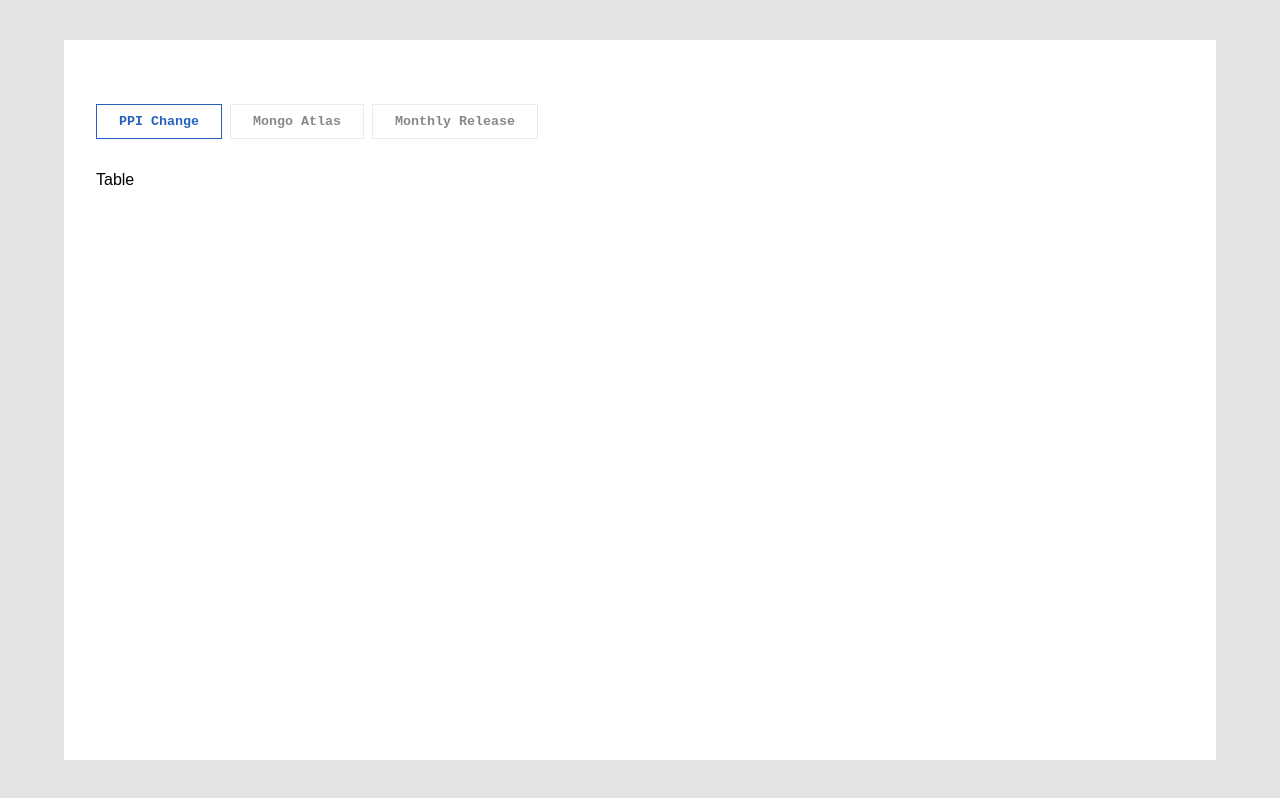
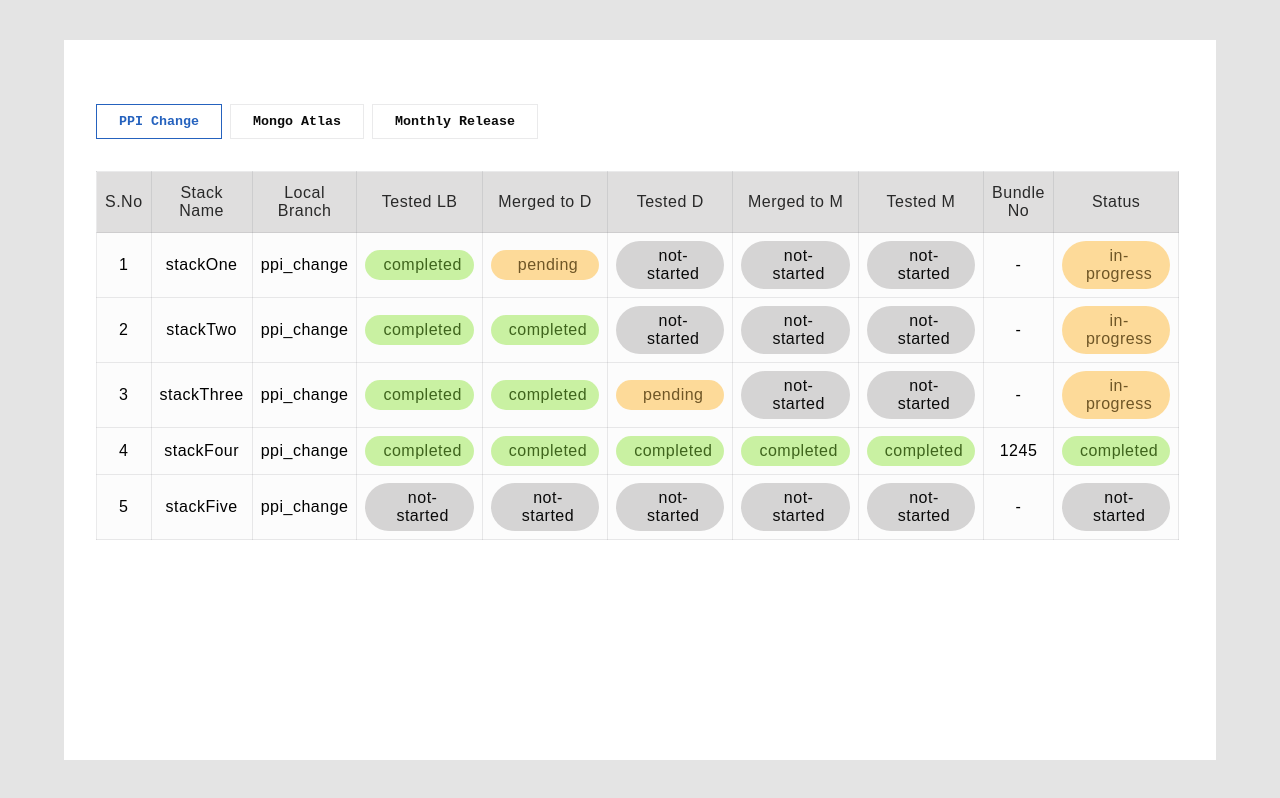
Before and after one commit to AmeenNH3/release-buddy-ui, a React (Vite) app: page / in a window 1280 px wide. Built offline with nearby package versions, Linux system fonts and the light colour scheme.

Commit message:
read only added

```diff
--- a/index.html
+++ b/index.html
@@ -8,6 +8,11 @@
   </head>
   <body>
     <div id="root"></div>
+    <script
+      type="module"
+      src="https://unpkg.com/ionicons@5.5.2/dist/ionicons/ionicons.esm.js"
+    ></script>
+    <script nomodule src="https://unpkg.com/ionicons@5.5.2/dist/ionicons/ionicons.js"></script>
     <script type="module" src="/src/main.jsx"></script>
   </body>
 </html>
--- a/src/App.jsx
+++ b/src/App.jsx
@@ -1,4 +1,5 @@
 import { useState } from "react";
+import { useSelector } from "react-redux";
 import Navbar from "./components/Navbar";
 import Stats from "./components/Stats";
 import Table from "./components/Table";
@@ -6,6 +7,7 @@ import Tickets from "./components/Tickets";
 import dummyData from "./dummy_data.json";
 
 function App() {
+  const activeTicket = useSelector((state) => state.tickets.activeTicket);
   const tickets = dummyData.map((item) => {
     return {
       id: item.id,
@@ -13,13 +15,15 @@ function App() {
     };
   });
 
+  const tableData = dummyData.filter((item) => item.id == activeTicket);
+
   return (
     <>
       <main className="main container">
         {/* <Navbar></Navbar>
         <Stats></Stats> */}
         <Tickets tickets={tickets}></Tickets>
-        <Table data={dummyData}></Table>
+        <Table data={tableData}></Table>
       </main>
     </>
   );
--- a/src/components/Table.jsx
+++ b/src/components/Table.jsx
@@ -1,7 +1,37 @@
 import React from "react";
-
-function Table() {
-  return <div>Table</div>;
+import TableRow from "./TableRow";
+function Table({ data }) {
+  let stacks = data[0].stacks;
+  let tableHeaders = [
+    "S.No",
+    "Stack Name",
+    "Local Branch",
+    "Tested LB",
+    "Merged to D",
+    "Tested D",
+    " Merged to M",
+    "Tested M",
+    "Bundle No",
+    "Status",
+  ];
+  return (
+    <div className="table-container">
+      <table>
+        <thead>
+          <tr>
+            {tableHeaders.map((item, index) => {
+              return <th key={index}>{item}</th>;
+            })}
+          </tr>
+        </thead>
+        <tbody>
+          {stacks.map((stack, index) => {
+            return <TableRow key={index} stack={stack}></TableRow>;
+          })}
+        </tbody>
+      </table>
+    </div>
+  );
 }
 
 export default Table;
--- /dev/null
+++ b/src/components/TableRow.jsx
@@ -0,0 +1,36 @@
+import React from "react";
+import TableValue from "./TableValue";
+function TableRow({ stack }) {
+  // let keys = Object.keys(stack);
+  // let values =
+  const keys = Object.keys(stack);
+  return (
+    <tr>
+      {keys.map((item, index) => {
+        return <TableValue key={index} value={stack[item] ? stack[item] : "-"}></TableValue>;
+      })}
+      {/* <TableValue key={1} value={stack.id}></TableValue>
+      <TableValue key={2} value={stack.stackName}></TableValue>
+      <TableValue key={3} value={stack.localBranch}></TableValue>
+      <TableValue key={4} value={stack.testedLB}></TableValue>
+      <TableValue key={5} value={stack.mergedToD}></TableValue>
+      <TableValue key={6} value={stack.testedD}></TableValue>
+      <TableValue key={7} value={stack.mergedToM}></TableValue>
+      <TableValue key={8} value={stack.testedM}></TableValue>
+      <TableValue key={9} value={stack.bundleNo ? stack.bundleNo : "-"}></TableValue>
+      <TableValue key={10} value={stack.status}></TableValue> */}
+      {/* <td>{stack.id}</td>
+      <td>{stack.stackName}</td>
+      <td>{stack.localBranch}</td>
+      <td>{stack.testedLB}</td>
+      <td>{stack.mergedToD}</td>
+      <td>{stack.testedD}</td>
+      <td>{stack.mergedToM}</td>
+      <td>{stack.testedM}</td>
+      <td>{stack.bundleNo ? stack.bundleNo : "-"}</td>
+      <td>{stack.status}</td> */}
+    </tr>
+  );
+}
+
+export default TableRow;
--- /dev/null
+++ b/src/components/TableValue.jsx
@@ -0,0 +1,41 @@
+import React from "react";
+
+function TableValue({ value }) {
+  let className = null;
+  let iconName = null;
+  if (
+    value == "pending" ||
+    value == "not-started" ||
+    value == "completed" ||
+    value == "in-progress"
+  ) {
+    className = value;
+    if (value == "pending") {
+      iconName = "alert-circle-outline";
+    }
+    if (value == "completed") {
+      iconName = "checkmark-outline";
+    }
+    if (value == "not-started") {
+      iconName = "stop-circle-outline";
+    }
+    if (value == "in-progress") {
+      iconName = "alert-circle-outline";
+    }
+  }
+
+  if (className == null) {
+    return <td>{value}</td>;
+  } else {
+    return (
+      <td>
+        <div className={className ? `${value} table-value` : "table-value"}>
+          <ion-icon name={iconName}></ion-icon>
+          <span>{value}</span>
+        </div>
+      </td>
+    );
+  }
+}
+
+export default TableValue;
--- a/src/components/Tickets.jsx
+++ b/src/components/Tickets.jsx
@@ -11,7 +11,7 @@ function Tickets({ tickets }) {
       {tickets.map((item) => {
         return (
           <button
-            id={item.id}
+            key={item.id}
             className={item.id == activeTicket ? "ticket-btn active" : "ticket-btn"}
             onClick={() => dispatch(setActiveTicket(item.id))}
           >
--- a/src/dummy_data.json
+++ b/src/dummy_data.json
@@ -8,11 +8,11 @@
         "stackName": "stackOne",
         "localBranch": "ppi_change",
         "testedLB": "completed",
-        "MergedToD": "pending",
-        "TestedD": "not-started",
-        "MergedToM": "not-started",
-        "TestedM": "not-started",
-        "BundleNo": null,
+        "mergedToD": "pending",
+        "testedD": "not-started",
+        "mergedToM": "not-started",
+        "testedM": "not-started",
+        "bundleNo": null,
         "status": "in-progress"
       },
       {
@@ -20,11 +20,11 @@
         "stackName": "stackTwo",
         "localBranch": "ppi_change",
         "testedLB": "completed",
-        "MergedToD": "completed",
-        "TestedD": "not-started",
-        "MergedToM": "not-started",
-        "TestedM": "not-started",
-        "BundleNo": null,
+        "mergedToD": "completed",
+        "testedD": "not-started",
+        "mergedToM": "not-started",
+        "testedM": "not-started",
+        "bundleNo": null,
         "status": "in-progress"
       },
       {
@@ -32,11 +32,11 @@
         "stackName": "stackThree",
         "localBranch": "ppi_change",
         "testedLB": "completed",
-        "MergedToD": "completed",
-        "TestedD": "pending",
-        "MergedToM": "not-started",
-        "TestedM": "not-started",
-        "BundleNo": null,
+        "mergedToD": "completed",
+        "testedD": "pending",
+        "mergedToM": "not-started",
+        "testedM": "not-started",
+        "bundleNo": null,
         "status": "in-progress"
       },
       {
@@ -44,11 +44,11 @@
         "stackName": "stackFour",
         "localBranch": "ppi_change",
         "testedLB": "completed",
-        "MergedToD": "completed",
-        "TestedD": "completed",
-        "MergedToM": "completed",
-        "TestedM": "completed",
-        "BundleNo": 1245,
+        "mergedToD": "completed",
+        "testedD": "completed",
+        "mergedToM": "completed",
+        "testedM": "completed",
+        "bundleNo": 1245,
         "status": "completed"
       },
       {
@@ -56,11 +56,11 @@
         "stackName": "stackFive",
         "localBranch": "ppi_change",
         "testedLB": "not-started",
-        "MergedToD": "not-started",
-        "TestedD": "not-started",
-        "MergedToM": "not-started",
-        "TestedM": "not-started",
-        "BundleNo": null,
+        "mergedToD": "not-started",
+        "testedD": "not-started",
+        "mergedToM": "not-started",
+        "testedM": "not-started",
+        "bundleNo": null,
         "status": "not-started"
       }
     ]
@@ -72,61 +72,61 @@
       {
         "id": 1,
         "stackName": "stackOne",
-        "localBranch": "ppi_change",
+        "localBranch": "mongo_atlas",
         "testedLB": "completed",
-        "MergedToD": "pending",
-        "TestedD": "not-started",
-        "MergedToM": "not-started",
-        "TestedM": "not-started",
-        "BundleNo": null,
+        "mergedToD": "pending",
+        "testedD": "not-started",
+        "mergedToM": "not-started",
+        "testedM": "not-started",
+        "bundleNo": null,
         "status": "in-progress"
       },
       {
         "id": 2,
         "stackName": "stackTwo",
-        "localBranch": "ppi_change",
+        "localBranch": "mongo_atlas",
         "testedLB": "completed",
-        "MergedToD": "completed",
-        "TestedD": "not-started",
-        "MergedToM": "not-started",
-        "TestedM": "not-started",
-        "BundleNo": null,
+        "mergedToD": "completed",
+        "testedD": "not-started",
+        "mergedToM": "not-started",
+        "testedM": "not-started",
+        "bundleNo": null,
         "status": "in-progress"
       },
       {
         "id": 3,
         "stackName": "stackThree",
-        "localBranch": "ppi_change",
+        "localBranch": "mongo_atlas",
         "testedLB": "completed",
-        "MergedToD": "completed",
-        "TestedD": "pending",
-        "MergedToM": "not-started",
-        "TestedM": "not-started",
-        "BundleNo": null,
+        "mergedToD": "completed",
+        "testedD": "pending",
+        "mergedToM": "not-started",
+        "testedM": "not-started",
+        "bundleNo": null,
         "status": "in-progress"
       },
       {
         "id": 4,
         "stackName": "stackFour",
-        "localBranch": "ppi_change",
+        "localBranch": "mongo_atlas",
         "testedLB": "completed",
-        "MergedToD": "completed",
-        "TestedD": "completed",
-        "MergedToM": "completed",
-        "TestedM": "completed",
-        "BundleNo": 1245,
+        "mergedToD": "completed",
+        "testedD": "completed",
+        "mergedToM": "completed",
+        "testedM": "completed",
+        "bundleNo": 1245,
         "status": "completed"
       },
       {
         "id": 5,
         "stackName": "stackFive",
-        "localBranch": "ppi_change",
+        "localBranch": "mongo_atlas",
         "testedLB": "not-started",
-        "MergedToD": "not-started",
-        "TestedD": "not-started",
-        "MergedToM": "not-started",
-        "TestedM": "not-started",
-        "BundleNo": null,
+        "mergedToD": "not-started",
+        "testedD": "not-started",
+        "mergedToM": "not-started",
+        "testedM": "not-started",
+        "bundleNo": null,
         "status": "not-started"
       }
     ]
@@ -138,61 +138,61 @@
       {
         "id": 1,
         "stackName": "stackOne",
-        "localBranch": "ppi_change",
+        "localBranch": "bug-fix",
         "testedLB": "completed",
-        "MergedToD": "pending",
-        "TestedD": "not-started",
-        "MergedToM": "not-started",
-        "TestedM": "not-started",
-        "BundleNo": null,
+        "mergedToD": "pending",
+        "testedD": "not-started",
+        "mergedToM": "not-started",
+        "testedM": "not-started",
+        "bundleNo": null,
         "status": "in-progress"
       },
       {
         "id": 2,
         "stackName": "stackTwo",
-        "localBranch": "ppi_change",
+        "localBranch": "region-change",
         "testedLB": "completed",
-        "MergedToD": "completed",
-        "TestedD": "not-started",
-        "MergedToM": "not-started",
-        "TestedM": "not-started",
-        "BundleNo": null,
+        "mergedToD": "completed",
+        "testedD": "not-started",
+        "mergedToM": "not-started",
+        "testedM": "not-started",
+        "bundleNo": null,
         "status": "in-progress"
       },
       {
         "id": 3,
         "stackName": "stackThree",
-        "localBranch": "ppi_change",
+        "localBranch": "bug-fix",
         "testedLB": "completed",
-        "MergedToD": "completed",
-        "TestedD": "pending",
-        "MergedToM": "not-started",
-        "TestedM": "not-started",
-        "BundleNo": null,
+        "mergedToD": "completed",
+        "testedD": "pending",
+        "mergedToM": "not-started",
+        "testedM": "not-started",
+        "bundleNo": null,
         "status": "in-progress"
       },
       {
         "id": 4,
         "stackName": "stackFour",
-        "localBranch": "ppi_change",
+        "localBranch": "change-logo",
         "testedLB": "completed",
-        "MergedToD": "completed",
-        "TestedD": "completed",
-        "MergedToM": "completed",
-        "TestedM": "completed",
-        "BundleNo": 1245,
+        "mergedToD": "completed",
+        "testedD": "completed",
+        "mergedToM": "completed",
+        "testedM": "completed",
+        "bundleNo": 1245,
         "status": "completed"
       },
       {
         "id": 5,
         "stackName": "stackFive",
-        "localBranch": "ppi_change",
+        "localBranch": "issue-fix",
         "testedLB": "not-started",
-        "MergedToD": "not-started",
-        "TestedD": "not-started",
-        "MergedToM": "not-started",
-        "TestedM": "not-started",
-        "BundleNo": null,
+        "mergedToD": "not-started",
+        "testedD": "not-started",
+        "mergedToM": "not-started",
+        "testedM": "not-started",
+        "bundleNo": null,
         "status": "not-started"
       }
     ]
--- a/src/main.css
+++ b/src/main.css
@@ -20,12 +20,12 @@ html {
   --bg-white: #fff;
   --dark-border: #5a5a5a;
   --light-border: rgba(85, 86, 90, 0.12);
-  --yellow-bg: rgb(214, 163, 67);
-  --yellow-text: rgb(214, 163, 67, 0.12);
-  --green-bg: #91c561;
-  --green-text: hsla(91, 46%, 58%, 0.12);
-  --grey-bg: rgb(89, 89, 89);
-  --grey-text: rgba(89, 89, 89, 0.717);
+  --yellow-bg: rgba(254, 207, 119, 0.74);
+  --yellow-text: rgba(64, 42, 0, 0.751);
+  --green-bg: #bbef8ac7;
+  --green-text: hsla(91, 90%, 15%, 0.842);
+  --grey-bg: rgb(213, 212, 212);
+  --grey-text: rgba(8, 8, 8, 0.993);
 
   --higlight-color: #2562be;
 
@@ -81,3 +81,67 @@ main {
   border-color: var(--higlight-color);
   color: var(--higlight-color);
 }
+
+.table-container {
+  padding-right: 4rem;
+}
+
+table {
+  border-collapse: collapse;
+  width: 100%;
+  font-family: var(--bodyFont);
+  letter-spacing: 0.5px;
+}
+
+th,
+td {
+  border: 1px solid var(--light-border);
+  text-align: left;
+  padding: 8px;
+  font-size: 32px;
+}
+
+th {
+  padding: 12px 8px;
+  background-color: #dfdede;
+  font-weight: 400;
+  font-size: 16px;
+  color: #292929;
+  text-align: center;
+}
+
+td {
+  background-color: #fcfcfc;
+  font-size: 16px;
+  text-align: center;
+  cursor: pointer;
+}
+
+.completed {
+  background-color: var(--green-bg);
+  color: var(--green-text);
+}
+
+.pending,
+.in-progress {
+  background-color: var(--yellow-bg);
+  color: var(--yellow-text);
+}
+
+.not-started {
+  background-color: var(--grey-bg);
+  color: var(--grey-text);
+}
+
+.table-value {
+  display: flex;
+  align-items: center;
+  justify-content: center;
+  gap: 6px;
+  padding: 6px 12px;
+  border-radius: 2rem;
+}
+
+.table-value:hover {
+  background-color: #c04c4c;
+}
```
